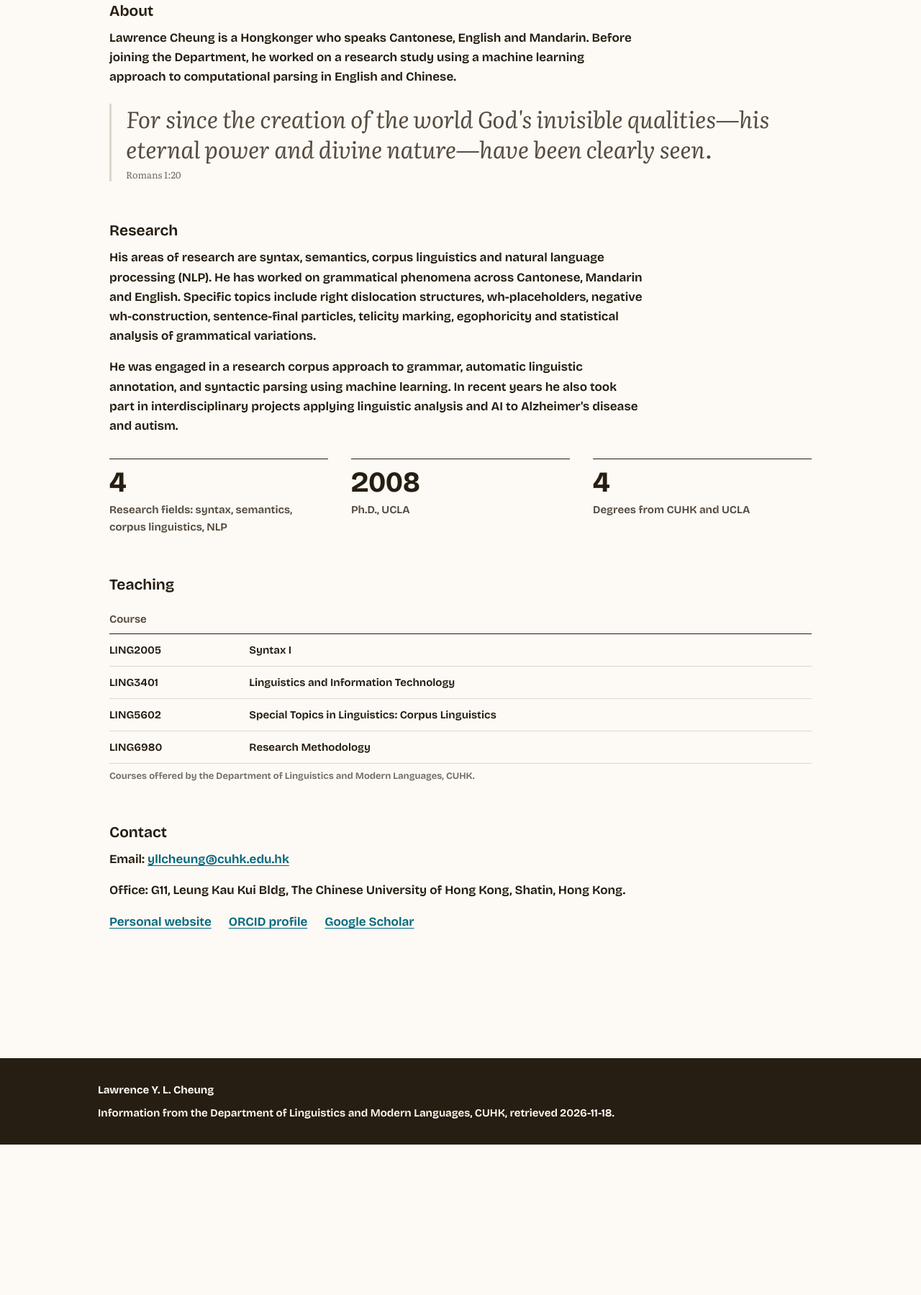
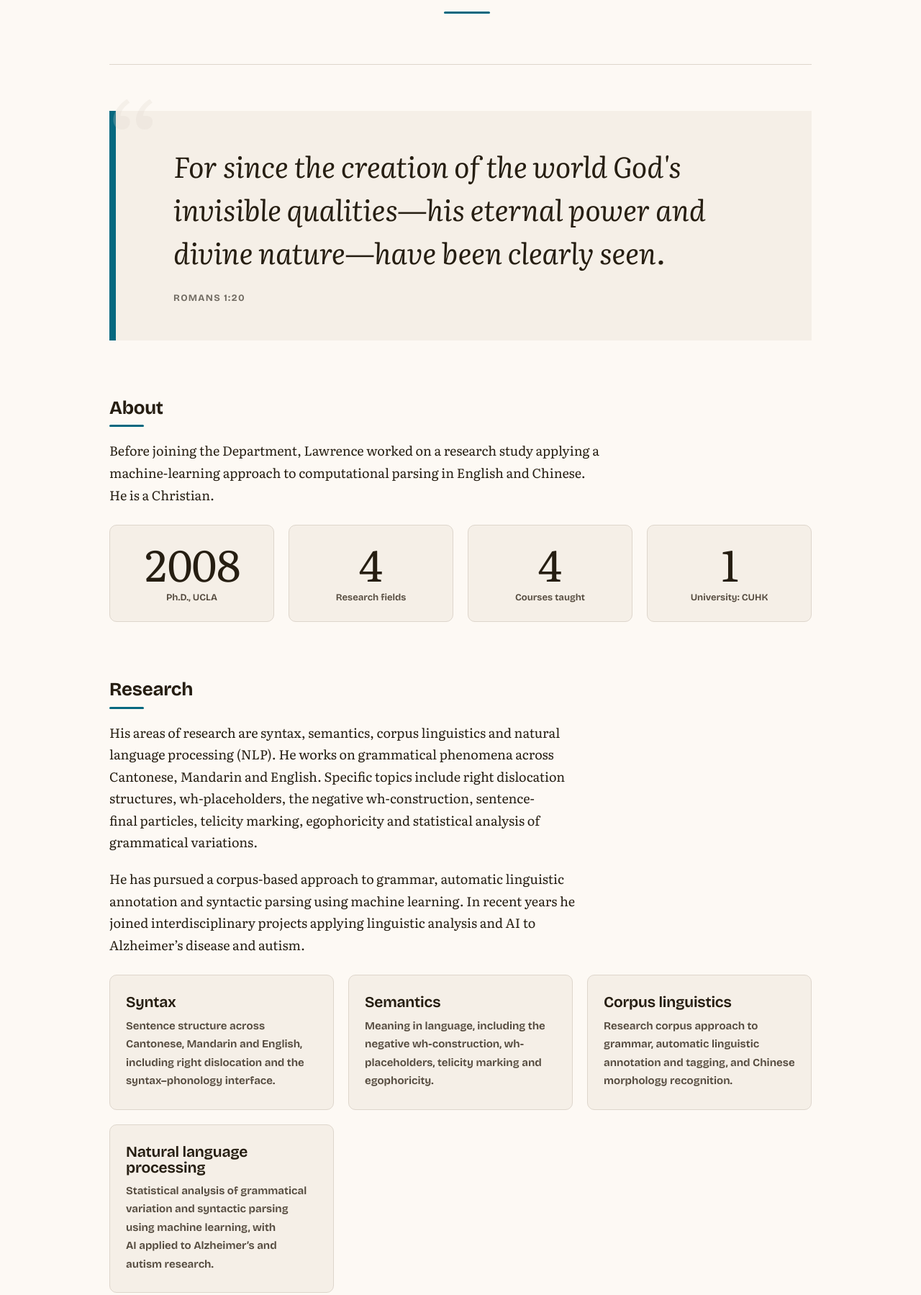
Before and after one commit to bdecrem/yola, a plain HTML site: page cheung/index.html in a window 1280 px wide. Shown: the part 828-2627 px from the top of the page at 72% size. Before the commit the page ends 2418 px from the top, so only its background shows below. Drawn offline with Linux system fonts and the light colour scheme.

Commit message:
Gorgeous modern redesign of Lawrence Cheung CUHK page

```diff
--- a/cheung/index.html
+++ b/cheung/index.html
@@ -11,57 +11,78 @@
   :root {
     --sans: "Bricolage Grotesque", system-ui, -apple-system, "Segoe UI", Roboto, "Helvetica Neue", Arial, sans-serif;
     --serif: "Literata", Georgia, "Times New Roman", serif;
-    --small: 13px; --ui: 15px; --read: 17px; --h2: 21px;
-    --title: clamp(28px, 4vw + 12px, 44px);
+    --small: 13px; --ui: 15px; --read: 18px; --h2: 26px;
+    --title: clamp(44px, 7vw + 10px, 96px);
+    --display: clamp(30px, 4vw + 12px, 48px);
   }
   *, *::before, *::after { box-sizing: border-box; }
   html { -webkit-text-size-adjust: 100%; }
-  body { margin: 0; background: var(--paper); color: var(--ink); font: 400 var(--read)/1.6 var(--sans); }
-  main { max-width: 1040px; margin: 0 auto; padding: 32px 16px 64px; }
-  @media (min-width: 720px) { main { padding: 48px 32px 96px; } }
-  h1, h2, h3 { line-height: 1.15; margin: 0; text-wrap: balance; }
-  h1 { font-size: var(--title); font-weight: 700; letter-spacing: -0.01em; }
-  h2 { font-size: var(--h2); font-weight: 650; margin-top: 56px; margin-bottom: 12px; }
-  h3 { font-size: var(--read); font-weight: 650; margin-top: 24px; margin-bottom: 4px; }
-  p, li { max-width: 66ch; text-wrap: pretty; }
-  p { margin: 0 0 16px; }
-  small, .note { font-size: var(--small); line-height: 1.45; color: var(--ink-3); }
-  a { color: var(--accent); text-underline-offset: 3px; text-decoration-thickness: 1px; }
-  a:hover { text-decoration-thickness: 2px; }
+  body { margin: 0; background: var(--paper); color: var(--ink); font: 400 var(--read)/1.7 var(--serif); }
+  main { max-width: 1040px; margin: 0 auto; padding: 40px 16px 120px; }
+  @media (min-width: 720px) { main { padding: 64px 32px 140px; } }
+  h1, h2, h3 { font-family: var(--sans); line-height: 1.05; margin: 0; text-wrap: balance; }
+  h1 { font-size: var(--title); font-weight: 800; letter-spacing: -0.02em; }
+  h2 { font-size: var(--h2); font-weight: 700; letter-spacing: -0.01em; margin-top: 80px; margin-bottom: 18px; }
+  h2::after { content: ""; display: block; width: 48px; height: 3px; background: var(--accent); margin-top: 10px; border-radius: 2px; }
+  h3 { font-size: var(--display); font-weight: 650; margin-top: 32px; margin-bottom: 8px; letter-spacing: -0.01em; }
+  p { margin: 0 0 20px; max-width: 66ch; }
+  small, .note { font-size: var(--small); line-height: 1.5; color: var(--ink-3); }
+  a { color: var(--accent); text-decoration: none; text-underline-offset: 3px; text-decoration-thickness: 1px; border-bottom: 1px solid transparent; }
+  a:hover { border-bottom-color: var(--accent); text-decoration-thickness: 2px; }
   :focus-visible { outline: 3px solid var(--accent); outline-offset: 2px; }
-  img, svg, video, canvas { max-width: 100%; height: auto; }
-  .num { font-variant-numeric: tabular-nums; }
-  @media (prefers-reduced-motion: reduce) { * { animation: none !important; transition: none !important; scroll-behavior: auto !important; } }
-  nav { max-width: 1040px; margin: 0 auto; padding: 16px; border-bottom: 1px solid var(--rule); display: flex; flex-wrap: wrap; gap: 8px 24px; justify-content: space-between; align-items: baseline; }
-  nav b { font-size: var(--ui); font-weight: 700; }
-  nav ul { display: flex; flex-wrap: wrap; gap: 4px 20px; list-style: none; margin: 0; padding: 0; font-size: var(--ui); }
-  nav a { color: var(--ink-2); text-decoration: none; padding: 8px 0; display: inline-block; }
-  nav a[aria-current] { color: var(--ink); box-shadow: inset 0 -2px var(--accent); }
-  .hero { display: grid; gap: 24px; padding: 24px 0 48px; border-bottom: 1px solid var(--rule); }
-  @media (min-width: 820px) { .hero { grid-template-columns: 1fr 1.2fr; align-items: start; } }
-  .hero p { font-size: var(--read); color: var(--ink-2); margin: 12px 0 0; }
-  .portrait img { max-width: 300px; width: 100%; height: auto; border-radius: 6px; display: block; margin: 0 auto 8px; }
-  @media (min-width: 820px) { .portrait img { max-width: none; width: 100%; margin: 0 0 8px; } }
-  .badge { font-size: var(--small); font-weight: 700; letter-spacing: 0.05em; text-transform: uppercase; color: var(--accent); margin-bottom: 8px; display: block; }
-  .figures { display: grid; grid-template-columns: repeat(auto-fit, minmax(150px, 1fr)); gap: 24px 32px; margin: 32px 0; }
-  .figures div { border-top: 1px solid var(--ink); padding-top: 12px; }
-  .figures .n { display: block; font-size: clamp(30px, 2vw + 22px, 40px); font-weight: 700; line-height: 1; letter-spacing: -0.01em; font-variant-numeric: tabular-nums; }
-  .figures .lab { display: block; font-size: var(--ui); color: var(--ink-2); margin-top: 6px; }
-  .table-wrap { overflow-x: auto; margin: 16px 0 8px; }
-  table { border-collapse: collapse; width: 100%; font-size: var(--ui); }
-  th { text-align: left; font-weight: 600; color: var(--ink-2); padding: 8px 16px 8px 0; border-bottom: 1px solid var(--ink); white-space: nowrap; }
-  td { padding: 10px 16px 10px 0; border-bottom: 1px solid var(--rule); vertical-align: top; }
-  tr.total td { font-weight: 700; border-bottom: 0; }
-  figure { margin: 24px 0; }
-  figure h3 { margin: 0 0 12px; }
-  figcaption { font-size: var(--small); color: var(--ink-3); margin-top: 8px; }
-  .foot { margin-top: 64px; background: var(--ink); color: var(--paper); }
-  .foot div { max-width: 1040px; margin: 0 auto; padding: 32px 16px; display: grid; gap: 8px; font-size: var(--ui); }
-  .foot a { color: var(--paper); }
-  .quote { font-family: var(--serif); font-style: italic; font-size: clamp(24px, 3vw + 14px, 32px); line-height: 1.3; color: var(--ink-2); border-left: 3px solid var(--rule); padding-left: 20px; margin: 24px 0; }
-  .quote cite { display: block; font-size: var(--small); font-style: normal; color: var(--ink-3); margin-top: 8px; }
-  .links { display: flex; flex-wrap: wrap; gap: 12px 24px; margin: 16px 0; }
-  .links a { display: inline-flex; align-items: center; gap: 6px; }
+  img { display: block; max-width: 100%; height: auto; border-radius: 10px; }
+  @media (prefers-reduced-motion: reduce) { * { animation: none !important; transition: none !important; } }
+  nav { max-width: 1040px; margin: 0 auto; padding: 26px 16px; border-bottom: 1px solid var(--rule); display: flex; flex-wrap: wrap; gap: 8px 24px; justify-content: space-between; align-items: baseline; }
+  nav b { font-family: var(--sans); font-size: var(--display); font-weight: 800; letter-spacing: -0.01em; color: var(--ink); }
+  nav ul { display: flex; flex-wrap: wrap; gap: 6px 18px; list-style: none; margin: 0; padding: 0; font-size: var(--ui); font-family: var(--sans); font-weight: 600; }
+  nav a { color: var(--ink-2); padding: 6px 0; border-bottom: 2px solid transparent; }
+  nav a:hover { color: var(--accent); border-bottom-color: var(--accent); }
+  /* Hero */
+  .hero { display: grid; gap: 40px; padding: 52px 0 70px; border-bottom: 1px solid var(--rule); }
+  @media (min-width: 820px) {
+    .hero { grid-template-columns: 1fr 1.2fr; align-items: center; padding-top: 80px; }
+  }
+  .hero .portrait { display: flex; justify-content: center; }
+  .hero .portrait img { width: clamp(150px, 30vw, 300px); height: clamp(150px, 30vw, 300px); border-radius: 50%; border: 5px solid var(--paper); object-fit: cover; }
+  .hero .text { display: flex; flex-direction: column; justify-content: center; }
+  .hero .badge { font-family: var(--sans); font-size: var(--small); font-weight: 700; letter-spacing: 0.14em; text-transform: uppercase; color: var(--accent); margin-bottom: 14px; }
+  .hero h1 { margin-bottom: 14px; }
+  .hero .role { font-family: var(--sans); font-size: var(--ui); font-weight: 600; color: var(--ink-2); margin-bottom: 10px; }
+  .hero p { font-family: var(--sans); font-size: var(--read); color: var(--ink-2); margin: 0 0 18px; }
+  .hero .rule { width: 64px; height: 3px; background: var(--accent); border-radius: 2px; margin: 12px 0 0; }
+  /* Pull quote */
+  .pull { position: relative; margin: 64px 0 80px; padding: 46px 32px 46px 80px; border-left: 9px solid var(--accent); background: var(--surface); }
+  .pull::before { content: "\201C"; font-family: var(--serif); font-size: clamp(72px, 14vw, 160px); font-weight: 700; color: var(--rule); position: absolute; top: -30px; left: -18px; line-height: 0.85; opacity: 0.25; }
+  .pull p { font-family: var(--serif); font-size: clamp(26px, 3.2vw + 12px, 40px); font-style: italic; font-weight: 600; color: var(--ink); line-height: 1.5; margin: 0 0 16px; max-width: none; }
+  .pull cite { font-family: var(--sans); font-size: var(--small); font-style: normal; font-weight: 700; letter-spacing: 0.1em; text-transform: uppercase; color: var(--ink-3); }
+  /* About figures */
+  .figures { display: grid; grid-template-columns: repeat(auto-fit, minmax(150px, 1fr)); gap: 20px; margin: 26px 0 10px; }
+  .figures > div { background: var(--surface); border: 1px solid var(--rule); border-radius: 10px; padding: 22px 16px; text-align: center; }
+  .figures .n { display: block; font-size: clamp(34px, 5vw + 14px, 60px); font-weight: 800; line-height: 1; letter-spacing: -0.02em; color: var(--ink); font-variant-numeric: tabular-nums; }
+  .figures .lab { display: block; font-size: var(--small); color: var(--ink-2); margin-top: 7px; font-family: var(--sans); font-weight: 600; }
+  /* Research cards */
+  .research-grid { display: grid; grid-template-columns: repeat(auto-fit, minmax(230px, 1fr)); gap: 20px; margin-top: 26px; }
+  .field-card { background: var(--surface); border: 1px solid var(--rule); border-radius: 10px; padding: 26px 22px; }
+  .field-card h3 { font-size: 21px; margin: 0 0 9px; color: var(--ink); }
+  .field-card p { font-size: var(--ui); color: var(--ink-2); margin: 0; font-family: var(--sans); }
+  /* Teaching table */
+  .table-wrap { overflow-x: auto; margin: 26px 0 10px; }
+  table { border-collapse: collapse; width: 100%; font-size: var(--ui); font-family: var(--sans); }
+  th { text-align: left; font-weight: 700; color: var(--ink-2); padding: 14px 16px 14px 0; border-bottom: 2px solid var(--ink); white-space: nowrap; font-size: var(--small); letter-spacing: 0.06em; text-transform: uppercase; }
+  td { padding: 16px 16px 16px 0; border-bottom: 1px solid var(--rule); vertical-align: top; }
+  td code { font-family: var(--sans); font-size: var(--ui); color: var(--ink); background: var(--paper); padding: 2px 8px; border-radius: 6px; border: 1px solid var(--rule); }
+  tr:last-child td { border-bottom: none; }
+  /* Contact links */
+  .links { display: flex; flex-wrap: wrap; gap: 12px; margin-top: 12px; }
+  .links a { font-family: var(--sans); font-size: var(--ui); font-weight: 600; color: var(--ink); border-bottom: 2px solid var(--rule); padding-bottom: 2px; }
+  .links a:hover { color: var(--accent); border-bottom-color: var(--accent); }
+  /* Footer */
+  .foot { margin-top: 110px; background: var(--ink); color: var(--paper); }
+  .foot div { max-width: 1040px; margin: 0 auto; padding: 56px 16px; display: grid; gap: 12px; font-size: var(--ui); font-family: var(--sans); }
+  .foot b { color: var(--paper); }
+  .foot span { color: var(--ink-3); }
+  .foot a { color: var(--accent-wash); border-bottom-color: rgba(255,255,255,0.35); }
+  .foot a:hover { color: #ffffff; border-bottom-color: #ffffff; }
 </style>
 </head>
 <body>
@@ -76,45 +97,66 @@
 </nav>
 <main>
   <section class="hero">
-    <div>
+    <div class="portrait">
+      <img src="images/lawrence-cuhk.jpg" alt="Portrait of Professor CHEUNG Yam Leung Lawrence" width="559" height="559">
+      <p class="note" style="text-align:center;margin-top:10px;">Photo: Department of Linguistics and Modern Languages, CUHK.</p>
+    </div>
+    <div class="text">
       <span class="badge">Associate Professor &amp; MA Programme Director</span>
       <h1>Lawrence Y. L. Cheung 張欽良</h1>
-      <p class="study">Department of Linguistics and Modern Languages, The Chinese University of Hong Kong</p>
-      <p>Associate Professor in linguistics at CUHK. BA in English, M.Phil. in Linguistics and M.Sc. in Computer Science from CUHK, and Ph.D. in Linguistics from the University of California, Los Angeles (UCLA, 2008). His research covers syntax, semantics, corpus linguistics and natural language processing.</p>
-    </div>
-    <div class="portrait">
-      <img src="images/lawrence-cuhk.jpg" alt="Professor CHEUNG Yam Leung Lawrence" width="559" height="559">
-      <p class="note">Photo: Department of Linguistics and Modern Languages, CUHK.</p>
+      <div class="role">Department of Linguistics and Modern Languages &middot; The Chinese University of Hong Kong</div>
+      <p>BA in English, M.Phil. in Linguistics and M.Sc. in Computer Science from CUHK, and Ph.D. in Linguistics from UCLA (2008). A Hongkonger who speaks Cantonese, English and Mandarin.</p>
+      <div class="rule"></div>
     </div>
   </section>
 
-  <h2 id="about">About</h2>
-  <p>Lawrence Cheung is a Hongkonger who speaks Cantonese, English and Mandarin. Before joining the Department, he worked on a research study using a machine learning approach to computational parsing in English and Chinese.</p>
-  <div class="quote">
-    For since the creation of the world God's invisible qualities—his eternal power and divine nature—have been clearly seen.
+  <div class="pull">
+    <p>For since the creation of the world God's invisible qualities&mdash;his eternal power and divine nature&mdash;have been clearly seen.</p>
     <cite>Romans 1:20</cite>
   </div>
 
+  <h2 id="about">About</h2>
+  <p>Before joining the Department, Lawrence worked on a research study applying a machine-learning approach to computational parsing in English and Chinese. He is a Christian.</p>
+  <div class="figures">
+    <div><span class="n">2008</span><span class="lab">Ph.D., UCLA</span></div>
+    <div><span class="n">4</span><span class="lab">Research fields</span></div>
+    <div><span class="n">4</span><span class="lab">Courses taught</span></div>
+    <div><span class="n">1</span><span class="lab">University: CUHK</span></div>
+  </div>
+
   <h2 id="research">Research</h2>
-  <p>His areas of research are syntax, semantics, corpus linguistics and natural language processing (NLP). He has worked on grammatical phenomena across Cantonese, Mandarin and English. Specific topics include right dislocation structures, wh-placeholders, negative wh-construction, sentence-final particles, telicity marking, egophoricity and statistical analysis of grammatical variations.</p>
-  <p>He was engaged in a research corpus approach to grammar, automatic linguistic annotation, and syntactic parsing using machine learning. In recent years he also took part in interdisciplinary projects applying linguistic analysis and AI to Alzheimer's disease and autism.</p>
-  <div class="figures">
-    <div><span class="n">4</span><span class="lab">Research fields: syntax, semantics, corpus linguistics, NLP</span></div>
-    <div><span class="n">2008</span><span class="lab">Ph.D., UCLA</span></div>
-    <div><span class="n">4</span><span class="lab">Degrees from CUHK and UCLA</span></div>
+  <p>His areas of research are syntax, semantics, corpus linguistics and natural language processing (NLP). He works on grammatical phenomena across Cantonese, Mandarin and English. Specific topics include right dislocation structures, wh-placeholders, the negative wh-construction, sentence-final particles, telicity marking, egophoricity and statistical analysis of grammatical variations.</p>
+  <p>He has pursued a corpus-based approach to grammar, automatic linguistic annotation and syntactic parsing using machine learning. In recent years he joined interdisciplinary projects applying linguistic analysis and AI to Alzheimer&rsquo;s disease and autism.</p>
+  <div class="research-grid">
+    <div class="field-card">
+      <h3>Syntax</h3>
+      <p>Sentence structure across Cantonese, Mandarin and English, including right dislocation and the syntax&ndash;phonology interface.</p>
+    </div>
+    <div class="field-card">
+      <h3>Semantics</h3>
+      <p>Meaning in language, including the negative wh-construction, wh-placeholders, telicity marking and egophoricity.</p>
+    </div>
+    <div class="field-card">
+      <h3>Corpus linguistics</h3>
+      <p>Research corpus approach to grammar, automatic linguistic annotation and tagging, and Chinese morphology recognition.</p>
+    </div>
+    <div class="field-card">
+      <h3>Natural language processing</h3>
+      <p>Statistical analysis of grammatical variation and syntactic parsing using machine learning, with AI applied to Alzheimer&rsquo;s and autism research.</p>
+    </div>
   </div>
 
   <h2 id="teaching">Teaching</h2>
   <div class="table-wrap">
   <table>
     <thead>
-      <tr><th>Course</th><th></th></tr>
+      <tr><th>Course</th><th>Title</th></tr>
     </thead>
     <tbody>
-      <tr><td>LING2005</td><td>Syntax I</td></tr>
-      <tr><td>LING3401</td><td>Linguistics and Information Technology</td></tr>
-      <tr><td>LING5602</td><td>Special Topics in Linguistics: Corpus Linguistics</td></tr>
-      <tr><td>LING6980</td><td>Research Methodology</td></tr>
+      <tr><td><code>LING2005</code></td><td>Syntax I</td></tr>
+      <tr><td><code>LING3401</code></td><td>Linguistics and Information Technology</td></tr>
+      <tr><td><code>LING5602</code></td><td>Special Topics in Linguistics: Corpus Linguistics</td></tr>
+      <tr><td><code>LING6980</code></td><td>Research Methodology</td></tr>
     </tbody>
   </table>
   </div>
```
